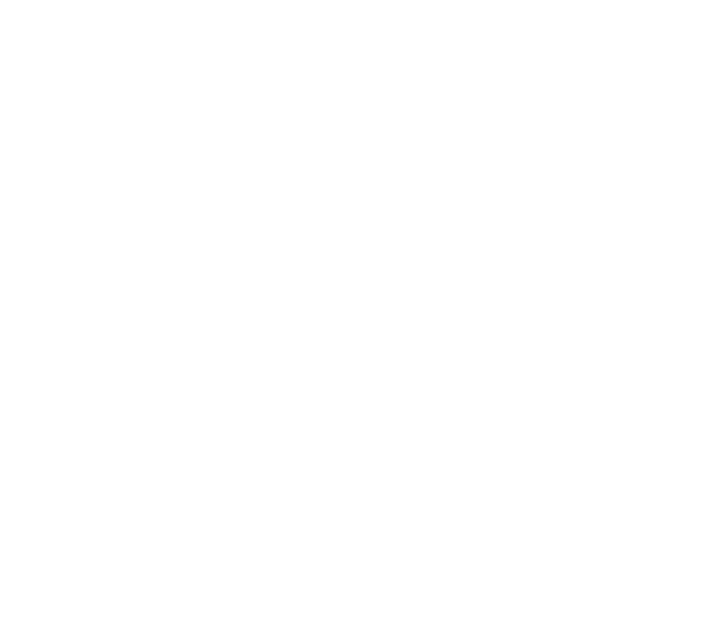
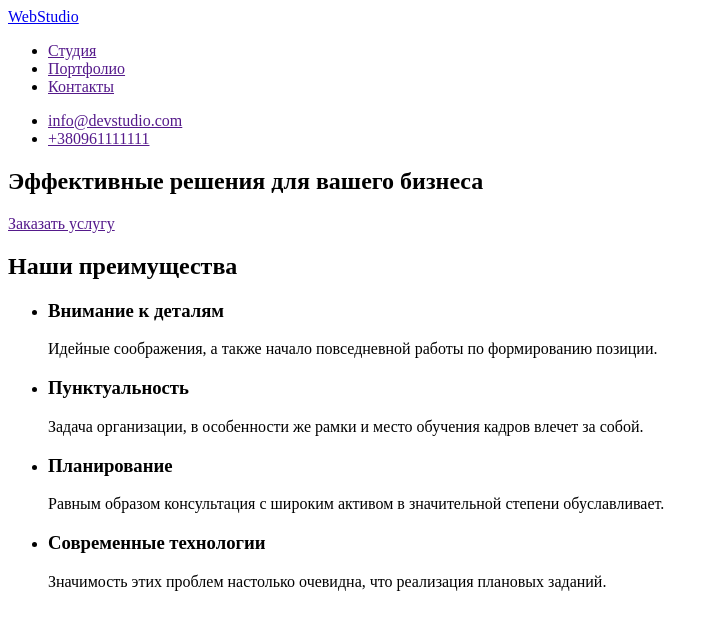
Before and after one commit to Oleksandr-Nehoda/goit-markup-hw-01, a plain HTML site: page index.html in a window 1280 px wide. Shown: the whole page, without its empty margins (0-719 px from the left). Drawn offline with Linux system fonts and the light colour scheme.

Commit message:
Блок header, section

```diff
--- a/index.html
+++ b/index.html
@@ -1,12 +1,54 @@
 <!DOCTYPE html>
-<html lang="en">
-<head>
-    <meta charset="UTF-8">
-    <meta http-equiv="X-UA-Compatible" content="IE=edge">
-    <meta name="viewport" content="width=device-width, initial-scale=1.0">
-    <title>Document</title>
-</head>
-<body>
+<html lang="ru">
+  <head>
+    <meta charset="UTF-8" />
+    <meta http-equiv="X-UA-Compatible" content="IE=edge" />
+    <meta name="viewport" content="width=device-width, initial-scale=1.0" />
+    <title>WebStudio</title>
+  </head>
+  <body>
+    <header>
+      <nav>
+        <a href="./index.html">WebStudio</a>
 
-</body>
+        <ul>
+          <li><a href="">Студия</a></li>
+          <li><a href="">Портфолио</a></li>
+          <li><a href="">Контакты</a></li>
+        </ul>
+
+        <ul>
+          <li><a href="">info@devstudio.com</a></li>
+          <li><a href="">+380961111111</a></li>
+        </ul>
+      </nav>
+    </header>
+    <!-- Секция герой -->
+    <section>
+      <h1>Эффективные решения для вашего бизнеса</h1>
+      <a href="">Заказать услугу</a>
+    </section>
+    <!--Наши преимущества  -->
+    <section>
+      <h2>Наши преимущества</h2>
+      <ul>
+        <li>
+          <h3>Внимание к деталям</h3>
+          <p>Идейные соображения, а также начало повседневной работы по формированию позиции.</p>
+        </li>
+        <li>
+          <h3>Пунктуальность</h3>
+          <p>Задача организации, в особенности же рамки и место обучения кадров влечет за собой.</p>
+        </li>
+        <li>
+          <h3>Планирование</h3>
+          <p>Равным образом консультация с широким активом в значительной степени обуславливает.</p>
+        </li>
+        <li>
+          <h3>Современные технологии</h3>
+          <p>Значимость этих проблем настолько очевидна, что реализация плановых заданий.</p>
+        </li>
+      </ul>
+    </section>
+  </body>
 </html>
```
Also changed, not shown: .prettierrc.json (added).
